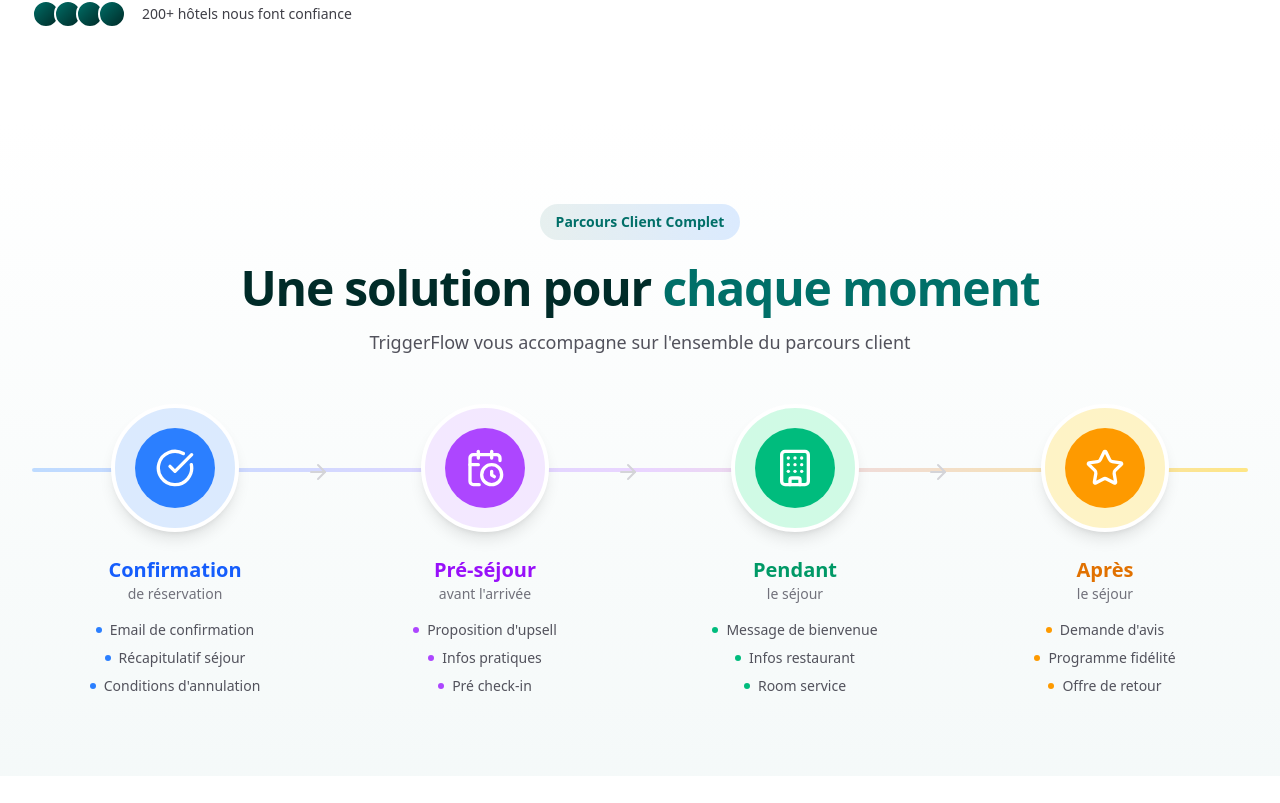
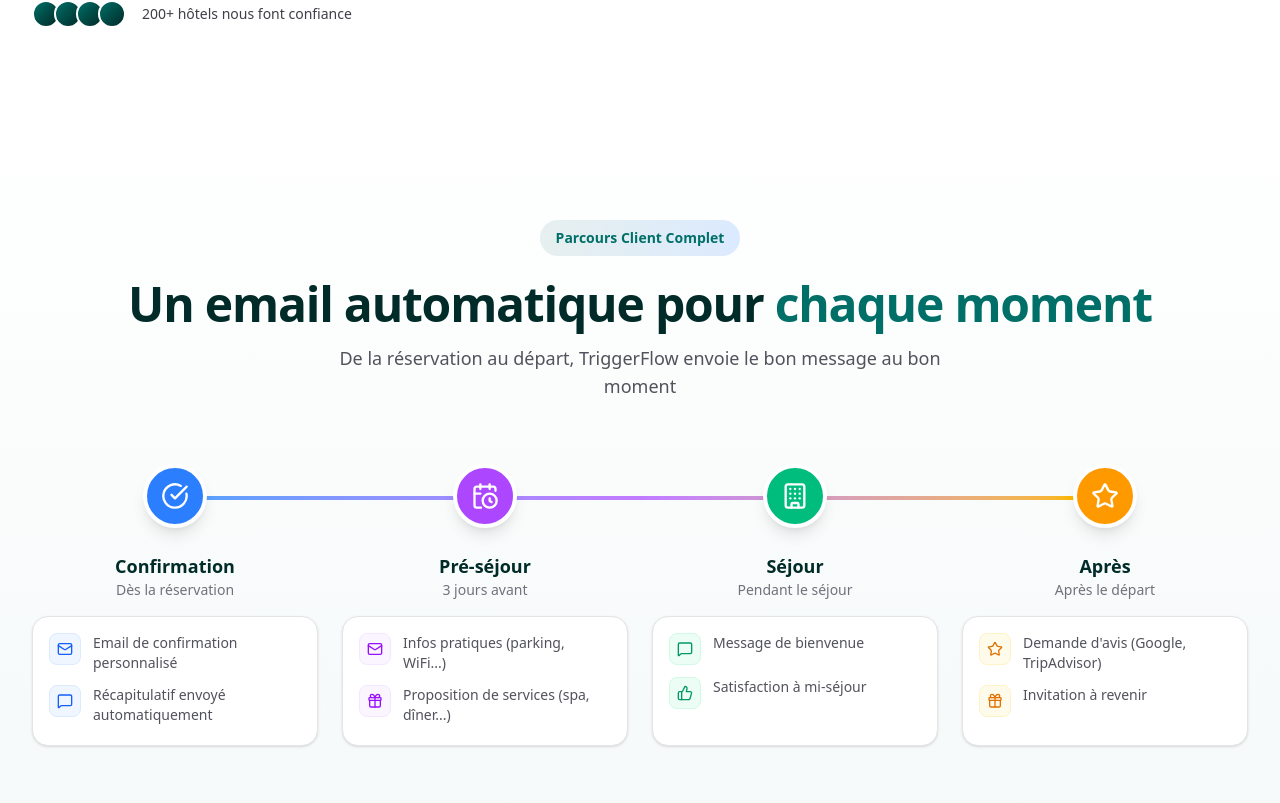
Before and after one commit to mslinnov/triggerflow-website, a Next.js app: page /en/lp/thais in a window 1280 px wide. Shown: the part 877-1680 px from the top of the page. Built offline with nearby package versions, Linux system fonts and the light colour scheme.

Commit message:
LP Thaïs v1.3

```diff
--- a/src/components/landing/thais/ThaisJourneyTimeline.tsx
+++ b/src/components/landing/thais/ThaisJourneyTimeline.tsx
@@ -1,7 +1,8 @@
 'use client';
 
-import { motion } from 'framer-motion';
-import { CheckCircle, CalendarClock, Building, Star, ArrowRight } from 'lucide-react';
+import { useRef } from 'react';
+import { motion, useScroll, useTransform, useReducedMotion } from 'framer-motion';
+import { CheckCircle, CalendarClock, Building, Star, Mail, Gift, MessageSquare, ThumbsUp } from 'lucide-react';
 import { Container } from '@/components/ui';
 
 interface JourneyTimelineProps {
@@ -19,133 +20,145 @@ const JOURNEY_STEPS = [
     id: 'confirmation',
     icon: CheckCircle,
     title: 'Confirmation',
-    subtitle: 'de réservation',
+    timing: 'Dès la réservation',
     color: 'bg-blue-500',
-    lightColor: 'bg-blue-100',
+    lightColor: 'bg-blue-50',
+    borderColor: 'border-blue-100',
     textColor: 'text-blue-600',
-    examples: [
-      'Email de confirmation',
-      'Récapitulatif séjour',
-      'Conditions d\'annulation',
+    actions: [
+      { icon: Mail, text: 'Email de confirmation personnalisé' },
+      { icon: MessageSquare, text: 'Récapitulatif envoyé automatiquement' },
     ],
   },
   {
     id: 'pre-sejour',
     icon: CalendarClock,
     title: 'Pré-séjour',
-    subtitle: 'avant l\'arrivée',
+    timing: '3 jours avant',
     color: 'bg-purple-500',
-    lightColor: 'bg-purple-100',
+    lightColor: 'bg-purple-50',
+    borderColor: 'border-purple-100',
     textColor: 'text-purple-600',
-    examples: [
-      'Proposition d\'upsell',
-      'Infos pratiques',
-      'Pré check-in',
+    actions: [
+      { icon: Mail, text: 'Infos pratiques (parking, WiFi...)' },
+      { icon: Gift, text: 'Proposition de services (spa, dîner...)' },
     ],
   },
   {
     id: 'during',
     icon: Building,
-    title: 'Pendant',
-    subtitle: 'le séjour',
+    title: 'Séjour',
+    timing: 'Pendant le séjour',
     color: 'bg-emerald-500',
-    lightColor: 'bg-emerald-100',
+    lightColor: 'bg-emerald-50',
+    borderColor: 'border-emerald-100',
     textColor: 'text-emerald-600',
-    examples: [
-      'Message de bienvenue',
-      'Infos restaurant',
-      'Room service',
+    actions: [
+      { icon: MessageSquare, text: 'Message de bienvenue' },
+      { icon: ThumbsUp, text: 'Satisfaction à mi-séjour' },
     ],
   },
   {
     id: 'after',
     icon: Star,
     title: 'Après',
-    subtitle: 'le séjour',
+    timing: 'Après le départ',
     color: 'bg-amber-500',
-    lightColor: 'bg-amber-100',
+    lightColor: 'bg-amber-50',
+    borderColor: 'border-amber-100',
     textColor: 'text-amber-600',
-    examples: [
-      'Demande d\'avis',
-      'Programme fidélité',
-      'Offre de retour',
+    actions: [
+      { icon: Star, text: "Demande d'avis (Google, TripAdvisor)" },
+      { icon: Gift, text: 'Invitation à revenir' },
     ],
   },
 ];
 
 export function JourneyTimeline({ background = 'gradient' }: JourneyTimelineProps) {
+  const containerRef = useRef<HTMLDivElement>(null);
+  const prefersReducedMotion = useReducedMotion();
+
+  const { scrollYProgress } = useScroll({
+    target: containerRef,
+    offset: ['start end', 'end start'],
+  });
+
+  const lineProgress = useTransform(scrollYProgress, [0.1, 0.5], [0, 1]);
+
   return (
-    <section className={`py-16 md:py-20 ${BACKGROUNDS[background]}`}>
+    <section ref={containerRef} className={`py-16 md:py-24 ${BACKGROUNDS[background]}`}>
       <Container>
         {/* Section Header */}
         <motion.div
-          initial={{ opacity: 0, y: 20 }}
+          initial={prefersReducedMotion ? {} : { opacity: 0, y: 20 }}
           whileInView={{ opacity: 1, y: 0 }}
           viewport={{ once: true }}
           transition={{ duration: 0.5 }}
-          className="mb-12 text-center"
+          className="mb-16 text-center"
         >
-          <div className="inline-flex items-center gap-2 px-4 py-2 bg-gradient-to-r from-brand-primary/10 to-blue-100 rounded-full mb-6">
+          <div className="mb-6 inline-flex items-center gap-2 rounded-full bg-gradient-to-r from-brand-primary/10 to-blue-100 px-4 py-2">
             <span className="text-sm font-semibold text-brand-primary">Parcours Client Complet</span>
           </div>
           <h2 className="text-3xl font-bold tracking-tight text-brand-dark sm:text-4xl md:text-5xl">
-            Une solution pour <span className="text-brand-primary">chaque moment</span>
+            Un email automatique pour <span className="text-brand-primary">chaque moment</span>
           </h2>
           <p className="mx-auto mt-4 max-w-2xl text-lg text-zinc-600">
-            TriggerFlow vous accompagne sur l'ensemble du parcours client
+            De la réservation au départ, TriggerFlow envoie le bon message au bon moment
           </p>
         </motion.div>
 
-        {/* Timeline - Desktop */}
+        {/* Desktop Timeline */}
         <div className="hidden lg:block">
           <div className="relative">
-            {/* Connection Line */}
-            <div className="absolute top-16 left-0 right-0 h-1 bg-gradient-to-r from-blue-200 via-purple-200 via-emerald-200 to-amber-200 rounded-full" />
+            {/* Background line */}
+            <div className="absolute left-[12.5%] right-[12.5%] top-8 h-1 rounded-full bg-zinc-200" />
 
-            {/* Steps */}
+            {/* Animated progress line */}
+            <motion.div
+              className="absolute left-[12.5%] top-8 h-1 rounded-full bg-gradient-to-r from-blue-400 via-purple-400 via-emerald-400 to-amber-400"
+              style={{
+                width: '75%',
+                scaleX: prefersReducedMotion ? 1 : lineProgress,
+                transformOrigin: 'left',
+              }}
+            />
+
+            {/* Steps Grid */}
             <div className="grid grid-cols-4 gap-6">
               {JOURNEY_STEPS.map((step, index) => (
                 <motion.div
                   key={step.id}
-                  initial={{ opacity: 0, y: 20 }}
+                  initial={prefersReducedMotion ? {} : { opacity: 0, y: 30 }}
                   whileInView={{ opacity: 1, y: 0 }}
                   viewport={{ once: true }}
-                  transition={{ duration: 0.5, delay: index * 0.1 }}
-                  className="relative"
+                  transition={{ delay: index * 0.15 }}
+                  className="flex flex-col items-center"
                 >
-                  {/* Icon Circle */}
-                  <div className="flex justify-center mb-6">
-                    <div className={`relative z-10 w-32 h-32 rounded-full ${step.lightColor} flex items-center justify-center shadow-lg border-4 border-white`}>
-                      <div className={`w-20 h-20 rounded-full ${step.color} flex items-center justify-center`}>
-                        <step.icon className="w-10 h-10 text-white" />
-                      </div>
-                    </div>
+                  {/* Dot on line */}
+                  <div
+                    className={`relative z-10 mb-6 flex h-16 w-16 items-center justify-center rounded-full border-4 border-white ${step.color} shadow-lg`}
+                  >
+                    <step.icon className="h-7 w-7 text-white" />
                   </div>
 
-                  {/* Arrow (except last) */}
-                  {index < JOURNEY_STEPS.length - 1 && (
-                    <div className="absolute top-14 -right-3 z-20">
-                      <ArrowRight className="w-6 h-6 text-zinc-300" />
+                  {/* Label and timing */}
+                  <h3 className="text-lg font-semibold text-brand-dark">{step.title}</h3>
+                  <p className="mb-4 text-sm text-zinc-500">{step.timing}</p>
+
+                  {/* Actions card */}
+                  <div className="min-h-[130px] w-full rounded-2xl border border-zinc-200 bg-white p-4 shadow-sm">
+                    <div className="space-y-3">
+                      {step.actions.map((action) => (
+                        <div key={action.text} className="flex items-start gap-3 text-sm">
+                          <div
+                            className={`flex h-8 w-8 shrink-0 items-center justify-center rounded-lg border ${step.lightColor} ${step.borderColor}`}
+                          >
+                            <action.icon className={`h-4 w-4 ${step.textColor}`} />
                           </div>
-                  )}
-
-                  {/* Content */}
-                  <div className="text-center">
-                    <h3 className={`text-xl font-bold ${step.textColor}`}>{step.title}</h3>
-                    <p className="text-sm text-zinc-500 mb-4">{step.subtitle}</p>
-
-                    {/* Examples */}
-                    <ul className="space-y-2">
-                      {step.examples.map((example) => (
-                        <li
-                          key={example}
-                          className="text-sm text-zinc-600 flex items-center justify-center gap-2"
-                        >
-                          <span className={`w-1.5 h-1.5 rounded-full ${step.color}`} />
-                          {example}
-                        </li>
+                          <span className="text-zinc-600">{action.text}</span>
+                        </div>
                       ))}
-                    </ul>
+                    </div>
                   </div>
                 </motion.div>
               ))}
@@ -153,52 +166,38 @@ export function JourneyTimeline({ background = 'gradient' }: JourneyTimelineProp
           </div>
         </div>
 
-        {/* Timeline - Mobile/Tablet */}
+        {/* Mobile/Tablet: Vertical cards */}
         <div className="lg:hidden">
-          <div className="relative">
-            {/* Vertical Line */}
-            <div className="absolute left-8 top-0 bottom-0 w-1 bg-gradient-to-b from-blue-200 via-purple-200 via-emerald-200 to-amber-200 rounded-full" />
-
-            {/* Steps */}
-            <div className="space-y-8">
+          <div className="space-y-4">
             {JOURNEY_STEPS.map((step, index) => (
               <motion.div
                 key={step.id}
-                  initial={{ opacity: 0, x: -20 }}
+                initial={prefersReducedMotion ? {} : { opacity: 0, x: -20 }}
                 whileInView={{ opacity: 1, x: 0 }}
                 viewport={{ once: true }}
-                  transition={{ duration: 0.5, delay: index * 0.1 }}
-                  className="relative flex gap-6"
+                transition={{ delay: index * 0.1 }}
+                className="rounded-2xl border border-zinc-200 bg-white p-5 shadow-sm"
               >
-                  {/* Icon Circle */}
-                  <div className={`relative z-10 w-16 h-16 rounded-full ${step.lightColor} flex items-center justify-center shadow-lg border-4 border-white flex-shrink-0`}>
-                    <div className={`w-10 h-10 rounded-full ${step.color} flex items-center justify-center`}>
-                      <step.icon className="w-5 h-5 text-white" />
+                <div className="mb-4 flex items-center gap-4">
+                  <div className={`flex h-12 w-12 items-center justify-center rounded-xl ${step.color}`}>
+                    <step.icon className="h-6 w-6 text-white" />
+                  </div>
+                  <div>
+                    <h3 className="font-semibold text-brand-dark">{step.title}</h3>
+                    <p className="text-sm text-zinc-500">{step.timing}</p>
                   </div>
                 </div>
 
-                  {/* Content */}
-                  <div className="flex-1 pb-4">
-                    <h3 className={`text-lg font-bold ${step.textColor}`}>
-                      {step.title} <span className="font-normal text-zinc-500">{step.subtitle}</span>
-                    </h3>
-
-                    {/* Examples */}
-                    <ul className="mt-2 space-y-1">
-                      {step.examples.map((example) => (
-                        <li
-                          key={example}
-                          className="text-sm text-zinc-600 flex items-center gap-2"
-                        >
-                          <span className={`w-1.5 h-1.5 rounded-full ${step.color}`} />
-                          {example}
-                        </li>
+                <div className="space-y-2">
+                  {step.actions.map((action) => (
+                    <div key={action.text} className="flex items-center gap-3 text-sm text-zinc-600">
+                      <action.icon className="h-4 w-4 text-zinc-400" />
+                      <span>{action.text}</span>
+                    </div>
                   ))}
-                    </ul>
                 </div>
               </motion.div>
             ))}
-            </div>
           </div>
         </div>
       </Container>
```
Lines whose indentation alone changed are shown as unchanged.
